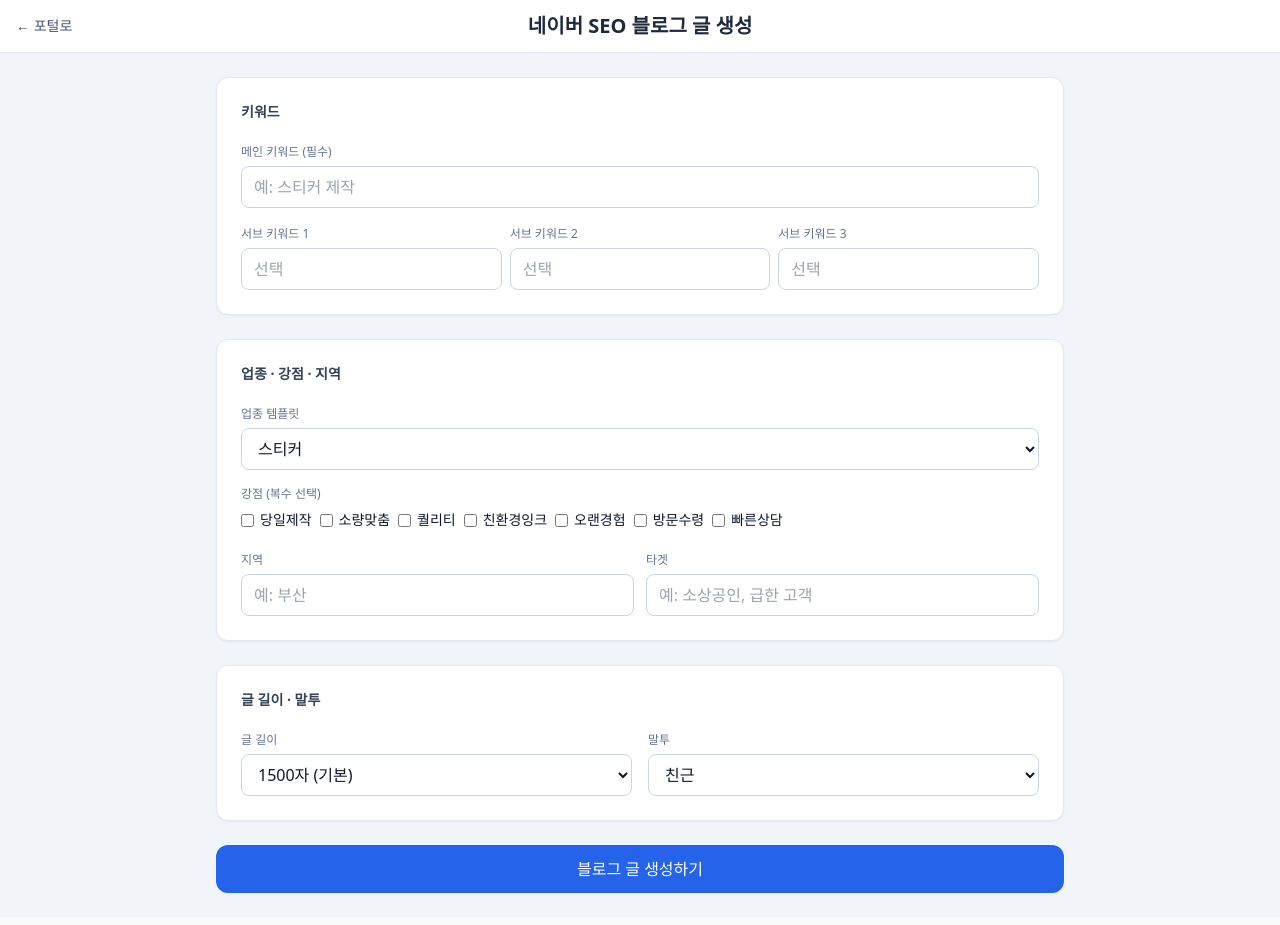
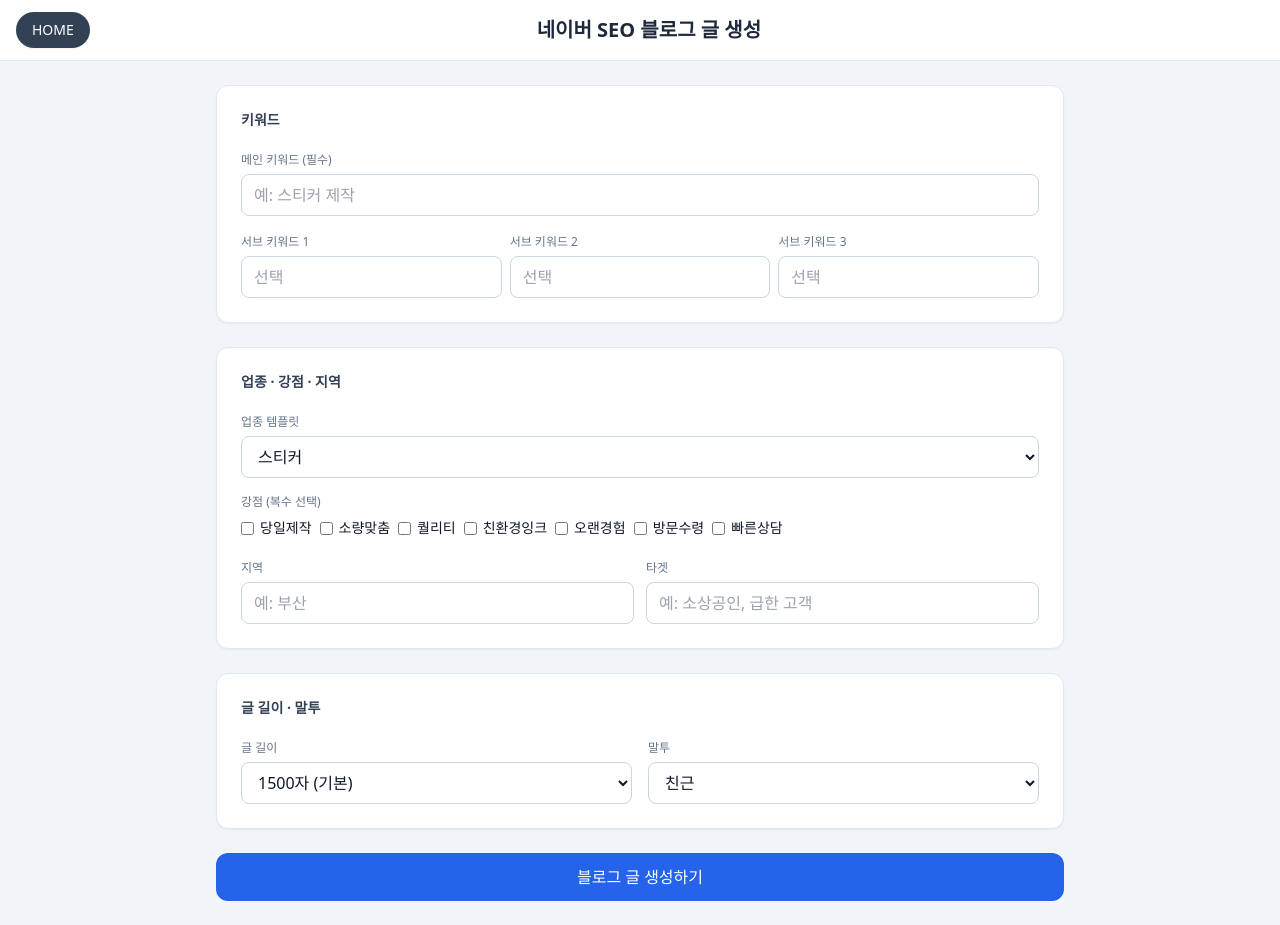
Before and after one commit to DubbleJK/bubupop-portal, a Next.js app: page /blog in a window 1280 px wide. Built offline with nearby package versions, Linux system fonts and the light colour scheme.

Commit message:
포털 업데이트

```diff
--- a/src/app/blog/page.tsx
+++ b/src/app/blog/page.tsx
@@ -92,8 +92,11 @@
   return (
     <div className="min-h-screen bg-slate-100">
       <header className="bg-white border-b border-slate-200 px-4 py-3 flex items-center justify-between">
-        <Link href="/" className="text-slate-600 hover:text-slate-800 text-sm">
-          ← 포털로
+        <Link
+          href="/"
+          className="inline-flex items-center justify-center px-4 py-2 rounded-full text-sm font-medium bg-slate-700 text-white hover:bg-slate-800 transition-colors shadow-sm"
+        >
+          HOME
         </Link>
         <h1 className="text-xl font-semibold text-slate-800">네이버 SEO 블로그 글 생성</h1>
         <span className="w-14" />
--- a/src/app/keyword/page.tsx
+++ b/src/app/keyword/page.tsx
@@ -58,8 +58,11 @@
   return (
     <div className="min-h-screen bg-slate-100">
       <header className="bg-white border-b border-slate-200 px-4 py-3 flex items-center justify-between">
-        <Link href="/" className="text-slate-600 hover:text-slate-800 text-sm">
-          ← 포털로
+        <Link
+          href="/"
+          className="inline-flex items-center justify-center px-4 py-2 rounded-full text-sm font-medium bg-slate-700 text-white hover:bg-slate-800 transition-colors shadow-sm"
+        >
+          HOME
         </Link>
         <h1 className="text-xl font-semibold text-slate-800">키워드 검색량 · 연관/인기 키워드</h1>
         <span className="w-14" />
```
Also changed, not shown: 푸시_명령어.txt (added), 1 other file (tests, documents, lock files or other folders).
